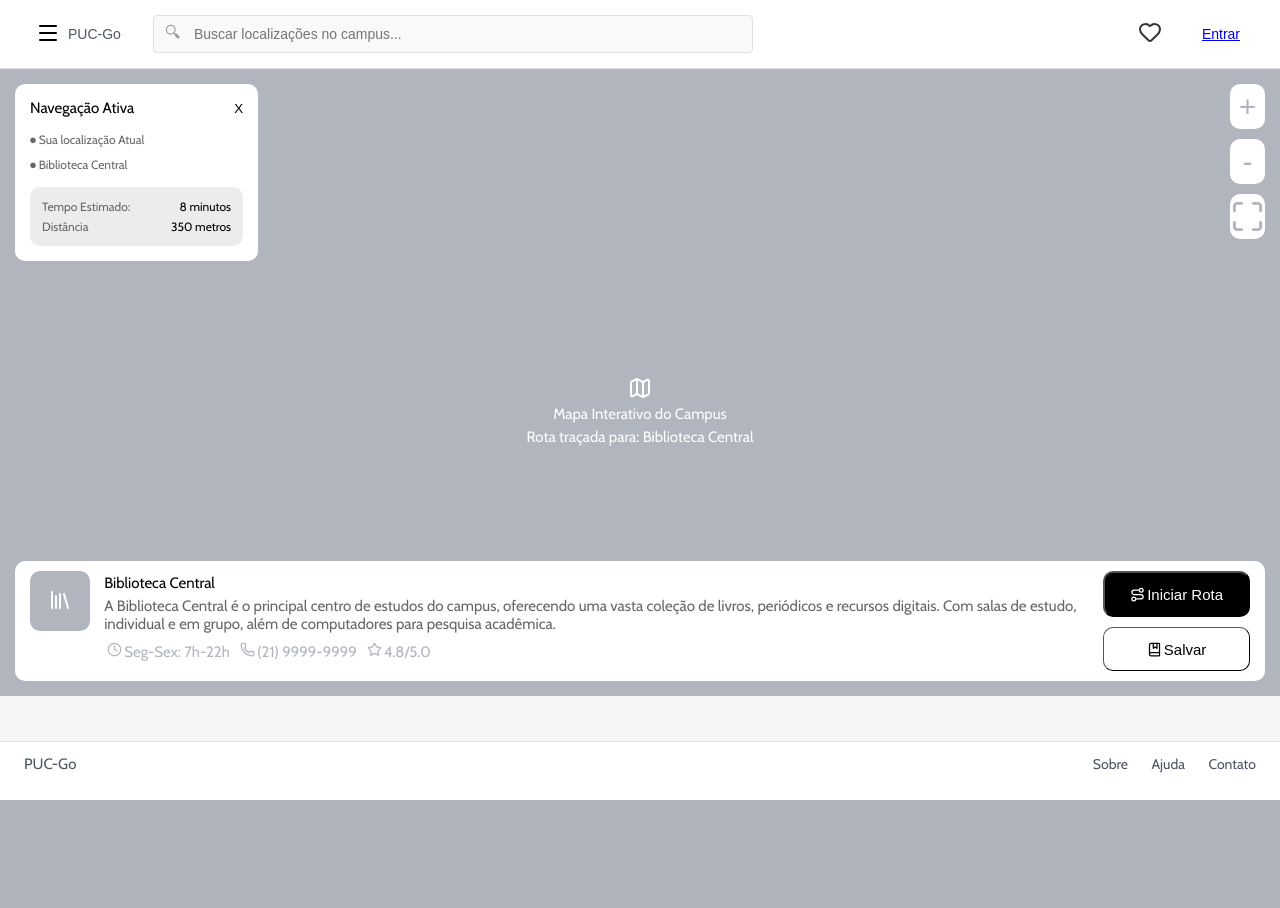
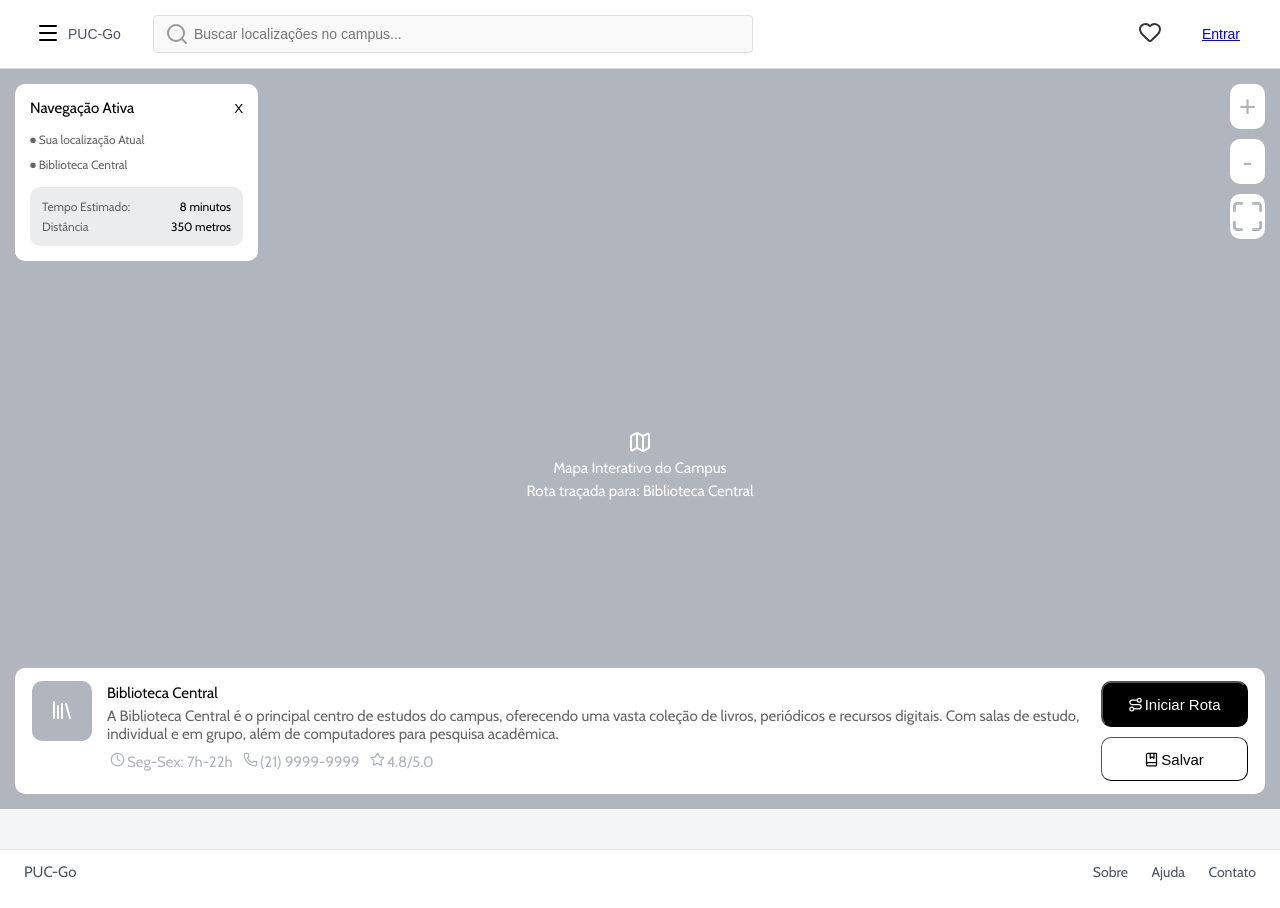
Before and after one commit to rayssathayde/inf1039-puc-go, a Django app: page /api/mapas/ in a window 1280 px wide. Before the commit the page ends 800 px from the top, so only its background shows below. Run offline with Django 5.2, Linux system fonts and the light colour scheme; parts of the project's set-up code (start-up, migrations or seed data) failed here and were passed over.

Commit message:
padronizações

```diff
--- a/static/CSS/style_base.css
+++ b/static/CSS/style_base.css
@@ -487,6 +487,7 @@ main {
     max-width: 90%;
     text-align: center;
     box-shadow: 0 2px 15px rgba(0,0,0,0.2);
+    gap:10px;
 }
 
 /* Corpo e rodapé do modal */
--- a/static/CSS/style_mapa.css
+++ b/static/CSS/style_mapa.css
@@ -3,12 +3,12 @@
 .main-cont{
     display:grid;
     width:100%;
-    height:100%;
+    height:calc(100vh - 60px);
     background-color:#b0b5be;
     border:none;
     font-size:15px;
     color:#ffffff;
-    justify-self:center;
+    align-content:space-between;
 }
 
 
@@ -108,10 +108,11 @@
     align-items:start;
     border-radius:10px;
     background-color:#ffffff;
-    height:120px;
+    height:fit-content;
     margin:15px;
     gap:10px;
     padding:10px;
+    border:solid;
 }
 
 .icone-local{
--- a/templates/base.html
+++ b/templates/base.html
@@ -43,7 +43,7 @@
                 </button>
 
                 <div class="search-wrapper">
-                    <span class="search-icon">🔍︎</span>
+                    <span data-lucide="search" class="search-icon"></span>
                     <form action="{% url 'search_results' %}" method="get">
                         <input type="text" id="barraPesquisa" name="result_pesquisa" class="search-bar" placeholder="Buscar localizações no campus...">
                     </form>
```
